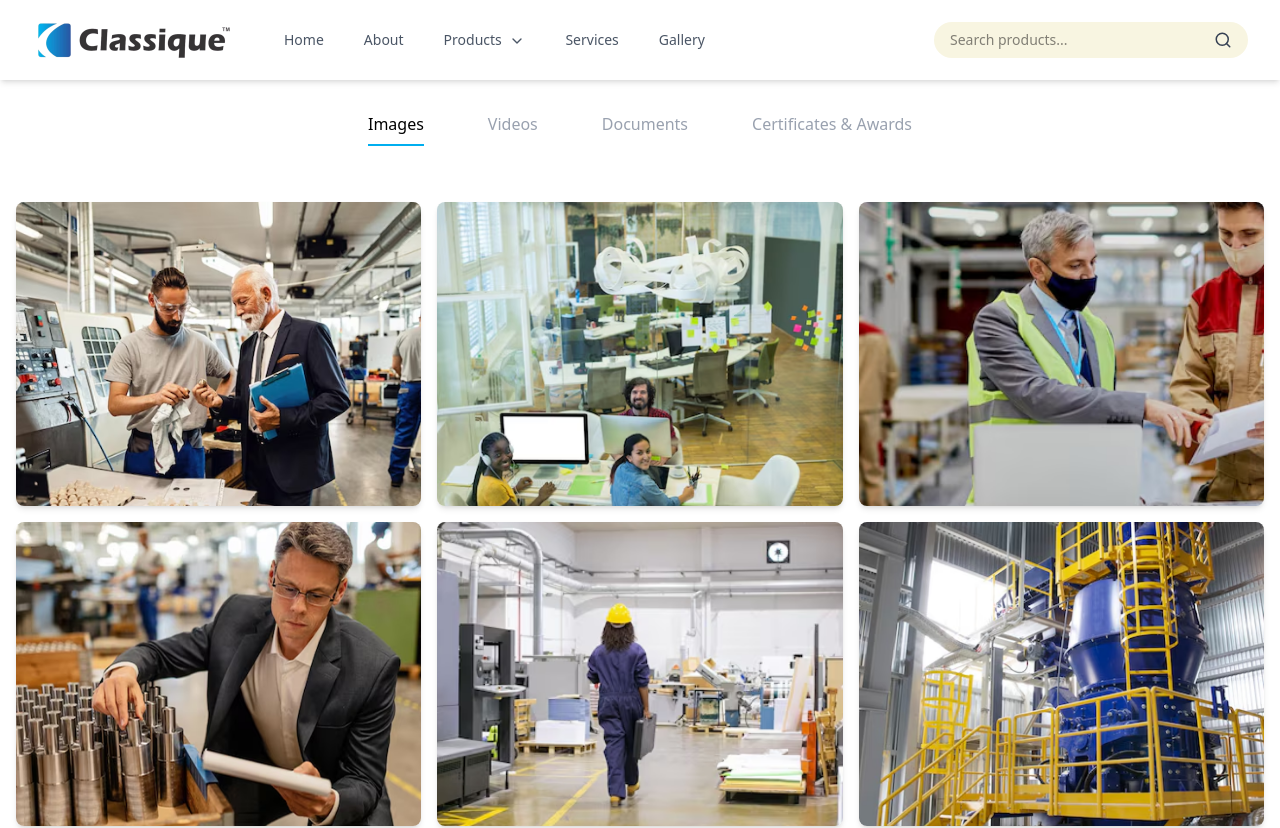
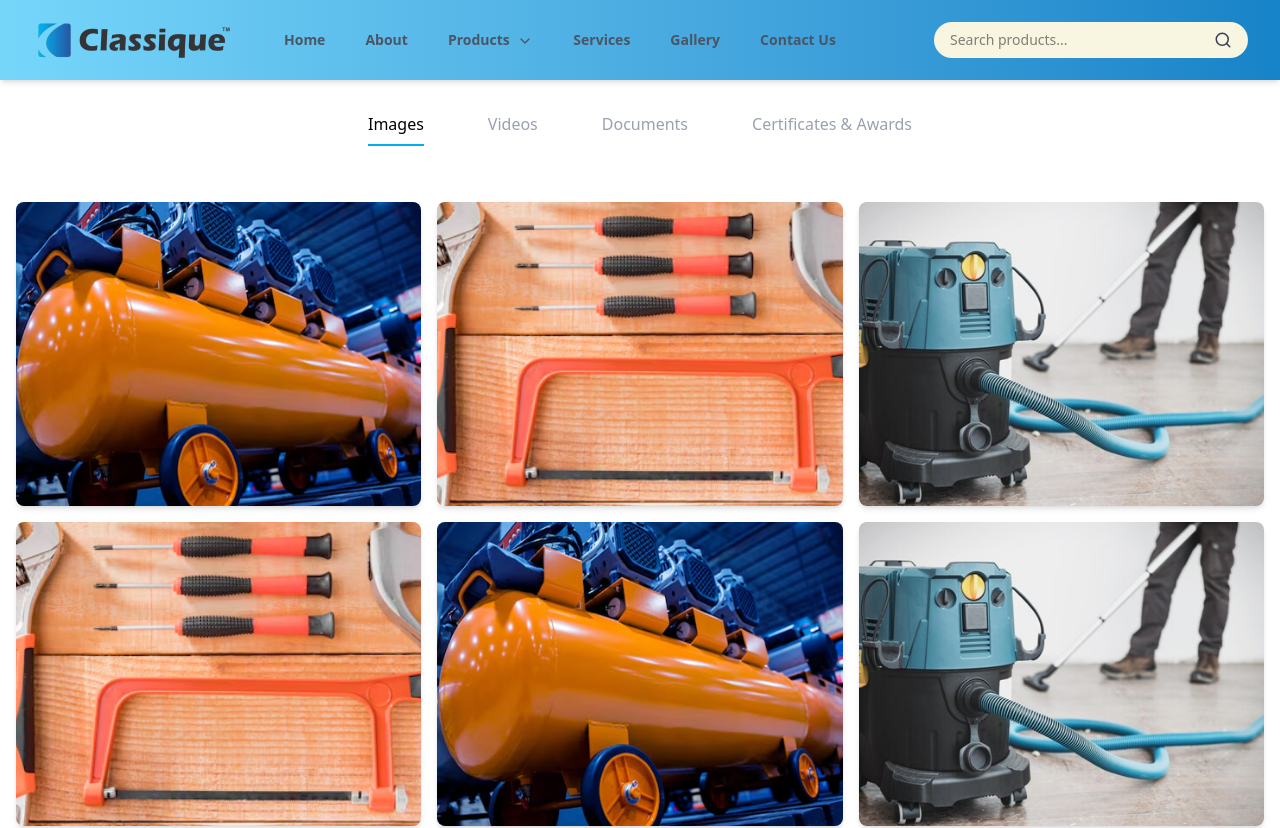
Before and after one commit to dinokage/vishwambhara, a Next.js app: page /gallery in a window 1280 px wide. Shown: the top 828 px of the page. Built offline with nearby package versions, Linux system fonts and the light colour scheme.

Commit message:
added navbar and contact us form

```diff
--- a/src/app/gallery/page.tsx
+++ b/src/app/gallery/page.tsx
@@ -5,24 +5,15 @@ import Link from "next/link"
 export default function GalleryPage() {
   // Gallery images data
   const galleryImages = [
-    { id: 1, src: "/gallery/gallery/image 131.png", alt: "Factory workers discussing" },
-    {id: 2, src: "/gallery/gallery/image 132.png", alt: "Factory workers discussing"},
-    {id: 3, src: "/gallery/gallery/image 133.png", alt: "Factory workers discussing"},
-    {id: 4, src: "/gallery/gallery/image 134.png", alt: "Factory workers discussing"},
-    {id: 5, src: "/gallery/gallery/image 135.png", alt: "Factory workers discussing"},
-    {id: 6, src: "/gallery/gallery/image 136.png", alt: "Factory workers discussing"},
+
+
     {id: 7, src: "/gallery/gallery/image 137.png", alt: "Factory workers discussing"},
     {id: 9, src: "/gallery/gallery/image 139.png", alt: "Factory workers discussing"},
     {id: 10, src: "/gallery/gallery/image 140.png", alt: "Factory workers discussing"},
-    {id: 11, src: "/gallery/gallery/image 141.png", alt: "Factory workers discussing"},
-    {id: 12, src: "/gallery/gallery/image 142.png", alt: "Factory workers discussing"},
-    {id: 13, src: "/gallery/gallery/image 143.png", alt: "Factory workers discussing"},
-    {id: 14, src: "/gallery/gallery/image 144.png", alt: "Factory workers discussing"},
-    {id: 15, src: "/gallery/gallery/image 145.png", alt: "Factory workers discussing"},
-    {id: 16, src: "/gallery/gallery/image 146.png", alt: "Factory workers discussing"},
-    {id: 17, src: "/gallery/gallery/image 147.png", alt: "Factory workers discussing"},
-    {id: 18, src: "/gallery/gallery/image 148.png", alt: "Factory workers discussing"},
-    {id: 19, src: "/gallery/gallery/image 149.png", alt: "Factory workers discussing"},
+    {id: 11, src: "/gallery/gallery/image 139.png", alt: "Factory workers discussing"},
+    {id: 12, src: "/gallery/gallery/image 137.png", alt: "Factory workers discussing"},
+    {id: 13, src: "/gallery/gallery/image 140.png", alt: "Factory workers discussing"},
+
   ]
 
   return (
--- a/src/components/NavBar.tsx
+++ b/src/components/NavBar.tsx
@@ -22,7 +22,7 @@ const Navbar = () => {
   const [isOpen, setIsOpen] = useState(false);
 
   return (
-    <nav className="bg-white shadow-md w-full">
+    <nav className="bg-gradient-to-l from-[#1783C8] to-[#76D6FA] shadow-md w-full">
       <div className="container mx-auto px-4 py-2 sm:px-6 lg:px-8">
         <div className="flex w-full justify-between h-16">
           <div className="flex items-center">
@@ -37,21 +37,21 @@ const Navbar = () => {
               <div className="ml-10 flex items-center space-x-4">
                 <Link
                   href="/"
-                  className="text-gray-600 hover:text-gray-900 px-3 py-2 rounded-md text-sm font-medium"
+                  className="text-gray-600 hover:text-gray-900 px-3 py-2 rounded-md text-sm font-bold"
                 >
                   Home
                 </Link>
 
                 <Link
                   href="/about"
-                  className="text-gray-600 hover:text-gray-900 px-3 py-2 rounded-md text-sm font-medium"
+                  className="text-gray-600 hover:text-gray-900 px-3 py-2 rounded-md text-sm font-bold"
                 >
                   About
                 </Link>
 
                 {/* Products Dropdown */}
                 <DropdownMenu>
-                  <DropdownMenuTrigger className="text-gray-600 hover:text-gray-900 px-3 py-2 rounded-md text-sm font-medium focus:outline-none">
+                  <DropdownMenuTrigger className="text-gray-600 hover:text-gray-900 px-3 py-2 rounded-md text-sm font-bold focus:outline-none">
                     Products{" "}
                     <ChevronDown className="inline-block ml-1 h-4 w-4" />
                   </DropdownMenuTrigger>
@@ -129,16 +129,23 @@ const Navbar = () => {
 
                 <Link
                   href="/services"
-                  className="text-gray-600 hover:text-gray-900 px-3 py-2 rounded-md text-sm font-medium"
+                  className="text-gray-600 hover:text-gray-900 px-3 py-2 rounded-md text-sm font-bold"
                 >
                   Services
                 </Link>
 
                 <Link
                   href="/gallery"
-                  className="text-gray-600 hover:text-gray-900 px-3 py-2 rounded-md text-sm font-medium"
+                  className="text-gray-600 hover:text-gray-900 px-3 py-2 rounded-md text-sm font-bold"
                 >
                   Gallery
+                </Link>
+
+                <Link
+                  href="/ContactUs"
+                  className="text-gray-600 hover:text-gray-900 px-3 py-2 rounded-md text-sm font-bold"
+                >
+                  Contact Us
                 </Link>
               </div>
             </div>
--- a/src/components/Services.tsx
+++ b/src/components/Services.tsx
@@ -23,11 +23,11 @@ const ServiceCard = ({ title, description }: ServiceCardProps) => {
 export default function AlternatingCardGrid() {
   const services = [
     {
-      title: "Air Compressors Services",
+      title: "Products",
       description: "Reliable & Efficient Compressors for Every Industry Need",
     },
     {
-      title: "Service, Repair & Parts",
+      title: "Repair & Parts",
       description: "Comprehensive Compressor Services & Smart Solutions",
     },
     {
@@ -46,7 +46,7 @@ export default function AlternatingCardGrid() {
 
   return (
     <div className="container mx-auto px-4 py-8">
-        <h2 className="text-3xl font-extrabold text-gray-900 mb-8">Our Services</h2>
+        <h2 className="text-3xl font-extrabold text-gray-900 mb-8">Our Expertise</h2>
       <div className="grid grid-cols-1 gap-6">
         {/* First row - 2 cards */}
         <div className="grid grid-cols-1 md:grid-cols-2 gap-6">
```
Also changed, not shown: src/app/ContactUs/page.tsx (renamed from src/app/contact/page.tsx).
